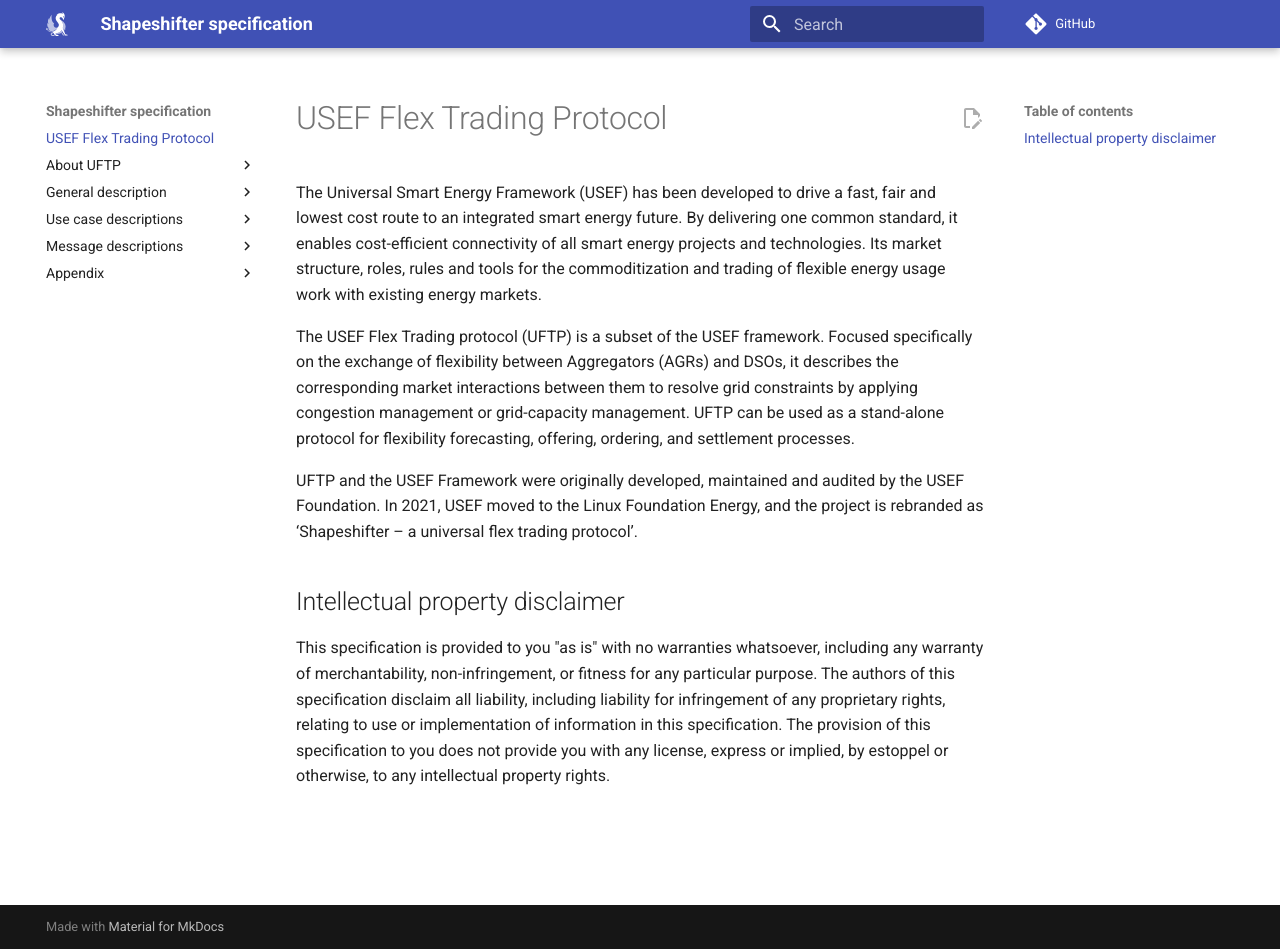
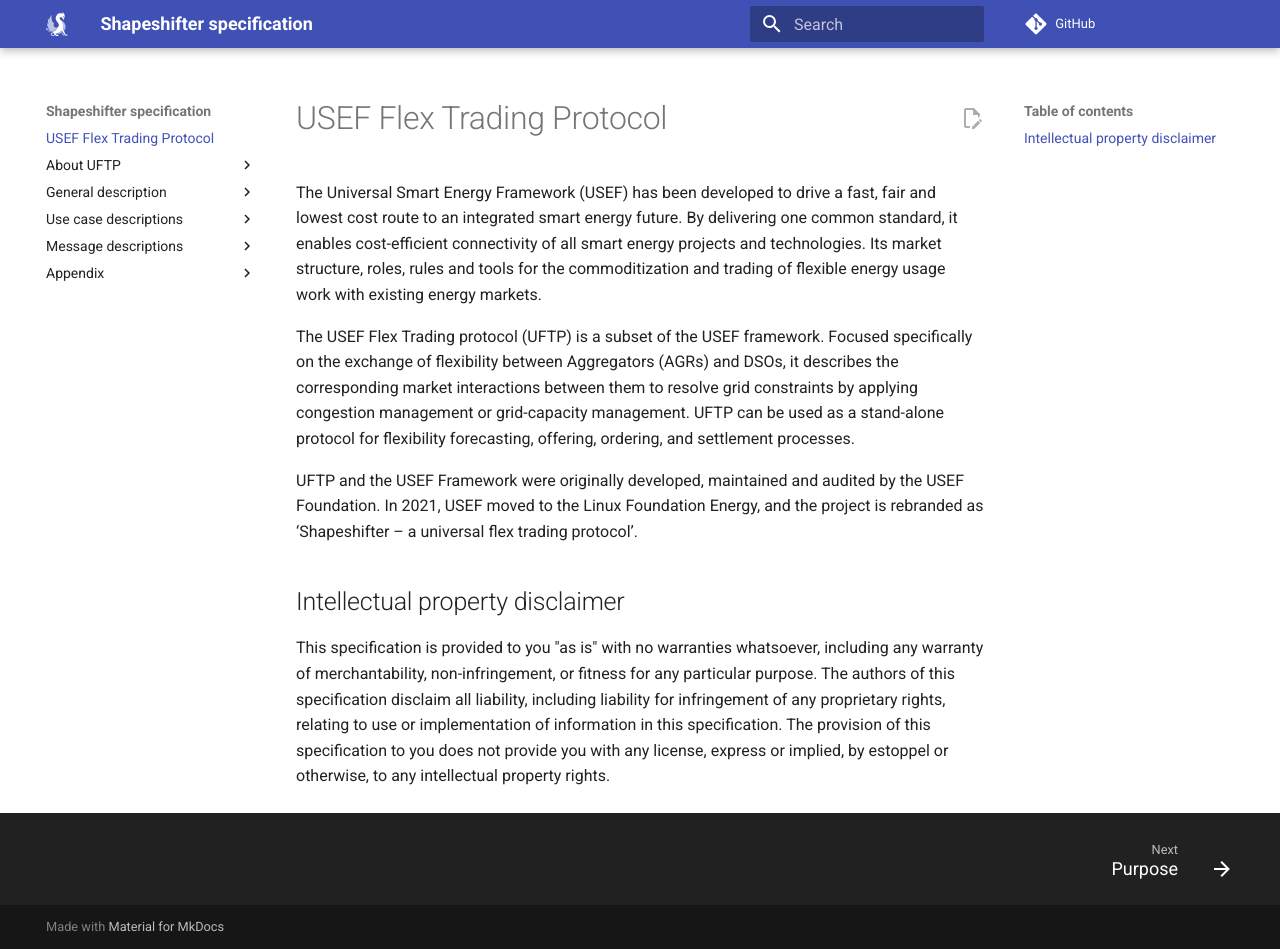
Before and after one commit to shapeshifter/shapeshifter-specification, an MkDocs documentation site: the page built from docs/index.md, in a window 1280 px wide and 949 px high. Built offline with MkDocs 1.6.1 and Material for MkDocs 9.7.7, drawn with Linux system fonts in a browser that asks for light colours; comment, search, counter and statistics services are not loaded.

Commit message:
feat: navigation in footer
Because once at the bottom of the page you want to continue reading easily
without having to navigate the index. This is especially true on mobile.

Signed-off-by: Nico Rikken <nico.rikken@alliander.com>

```diff
--- a/mkdocs.yml
+++ b/mkdocs.yml
@@ -6,7 +6,8 @@
   name: material
   features:
     - content.action.edit
-    - navigation.indexes
+    - navigation.indexes # index pages per section
+    - navigation.footer # page links to previous and next page in footer
   logo: assets/images/shapeshifter-icon-white.svg
   favicon: assets/images/shapeshifter-icon-color.svg
 plugins:
```
